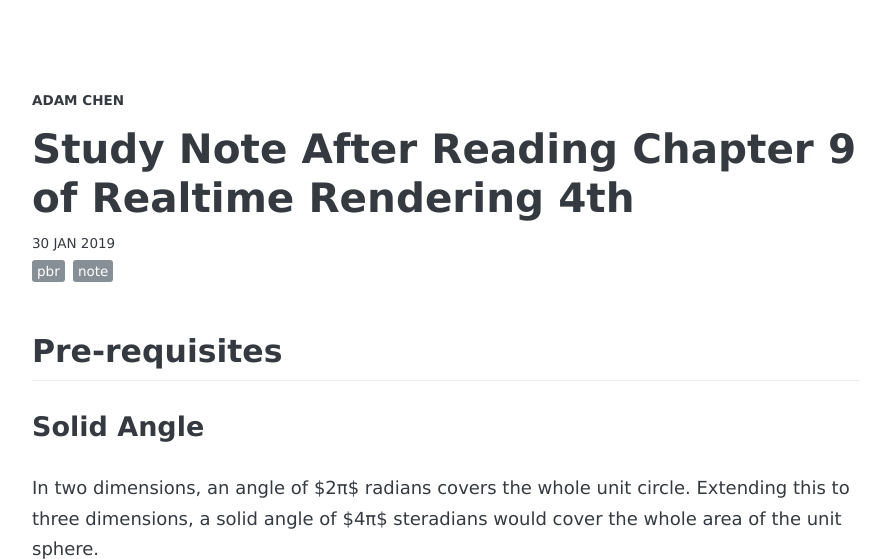
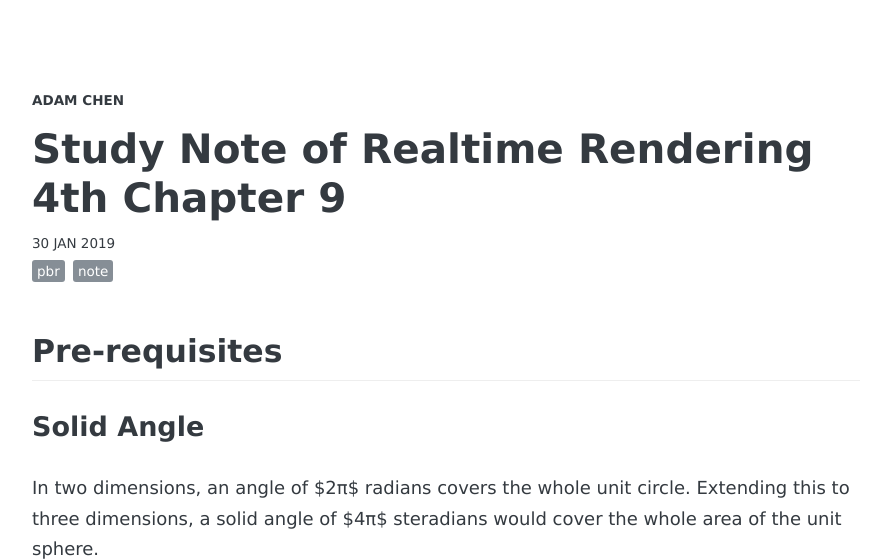
Before and after one commit to Progmdong/Progmdong.github.io, a Jekyll site: the page built from _posts/2019-01-30-RTR4_Chap9.md, in a window 1280 px wide and 900 px high, cut to the strip 0-559 px from the top of the window. Shown: the whole strip, without its empty margins (194-1079 px from the left). Built offline with Jekyll 4.4.1, drawn with Linux system fonts in a browser that asks for light colours; some web fonts are replaced; comment, search, counter and statistics services are not loaded; some of the changed text lies outside the part shown.

Commit message:
modify post#1 title

```diff
--- a/_posts/2019-01-30-RTR4_Chap9.md
+++ b/_posts/2019-01-30-RTR4_Chap9.md
@@ -1,7 +1,7 @@
 ---
 layout: post
-title: "Study Note After Reading Chapter 9 of Realtime Rendering 4th"
-description: "Record some concepts about PBR"
+title: "Study Note of Realtime Rendering 4th Chapter 9"
+description: "Display some critical concept about PBR"
 date: 2019-01-30
 tags: [pbr, note]
 comments: true
@@ -61,7 +61,7 @@ If the entry-exit distances are large compared to the shading scale, then specia
 ## Bidrectional reflectance distribution function
 
 Physically based rendering comes down to computing the radiance entering the camera along some set of view rays. For a given view ray the quantity we need to compute is $L_{i}(c,−v)$, where $c$ is the camera position and $−v$ is the direction along the view ray. If we assume that there are no *participating media* present, where *participating media* means medium that a ray travel through, does affect radiance via absorption or scattering,  then the radiance entering the camera is equal to the radiance leaving the closest object surface in the direction of the camera:
-<center>L_{i}(c, -v) = L_{o}(p, v)</center>
+<center>$$L_{i}(c, -v) = L_{o}(p, v)$$</center>
 where $p$ is the intersection of the view ray with the closest object surface.
 Now focus on local reflectance phenomena, which redirect light hitting the currently shaded point back outward. These phenomenas include surface reflection as well as local subsurface scattering and depend only the incoming light direction $l$ and the outgoing view direction $v$. Local reflectance is quantified by the birectional reflectance distribution function(BRDF), denoted as $f(l,v)$, which was defined by [Fred Nicodemus around 1965][1]:
 
```
